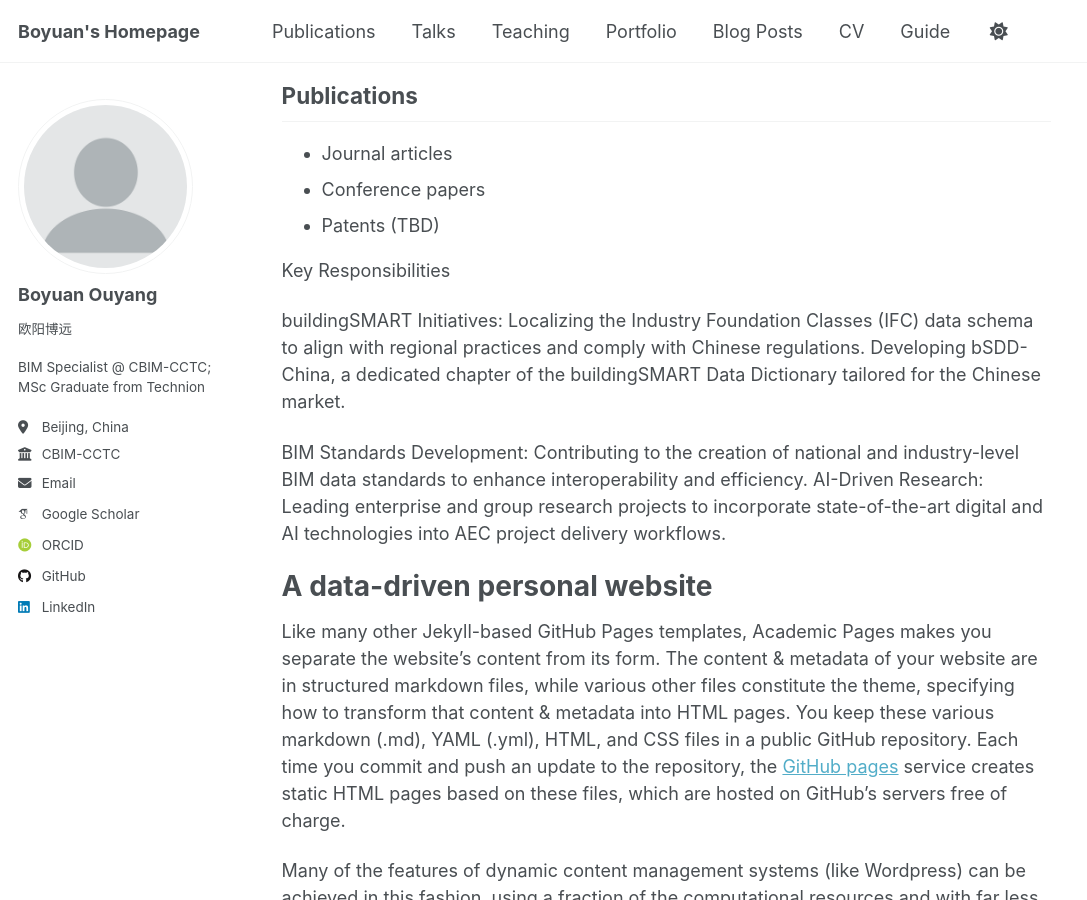
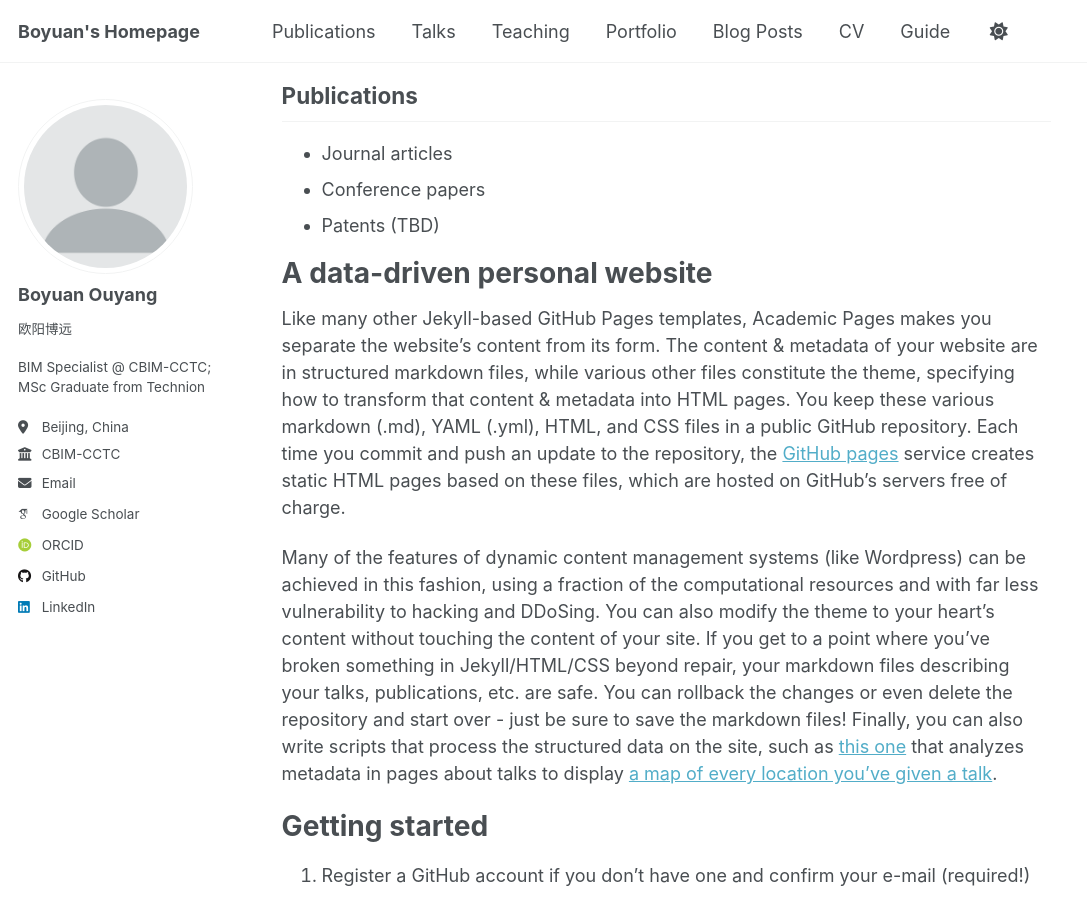
Before and after one commit to terry-oy/terry-oy.github.io, a Jekyll site: the page built from _pages/about.md, in a window 1280 px wide and 900 px high, scrolled down 696 px. Shown: the whole window, without its empty margins (0-1087 px from the left). Built offline with Jekyll 4.4.1, drawn with Linux system fonts in a browser that asks for light colours; some web fonts are replaced.

Commit message:
Update about.md

```diff
--- a/_pages/about.md
+++ b/_pages/about.md
@@ -27,22 +27,6 @@ Publications
 - Conference papers
 - Patents
 (TBD)
-
-
-
-
-Key Responsibilities
-
-buildingSMART Initiatives:
-Localizing the Industry Foundation Classes (IFC) data schema to align with regional practices and comply with Chinese regulations.
-Developing bSDD-China, a dedicated chapter of the buildingSMART Data Dictionary tailored for the Chinese market.
-
-
-BIM Standards Development: Contributing to the creation of national and industry-level BIM data standards to enhance interoperability and efficiency.
-AI-Driven Research: Leading enterprise and group research projects to incorporate state-of-the-art digital and AI technologies into AEC project delivery workflows.
-
-
-
 
 
 
```
